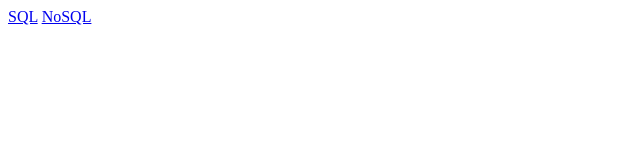
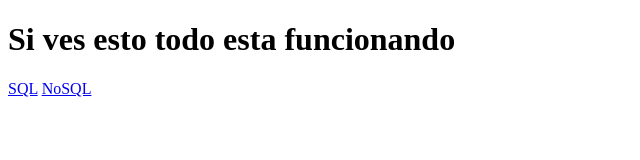
Before and after one commit to memin2522/Base_Parcial, a website: page views/index.html in a window 1280 px wide. Shown: the whole page, without its empty margins (0-640 px from the left). Drawn offline with Linux system fonts and the light colour scheme.

Commit message:
Fixed Index not founf

```diff
--- a/server.js
+++ b/server.js
@@ -7,6 +7,7 @@ const app = express();
 const port = 3000;
 
 app.use(express.json());
+app.use(express.static('views'));
 
 /** SQL: Ejemplo de inserción **/
 app.post('/example/sql', async (req, res) => {
--- a/index.html
+++ b/views/index.html
@@ -7,6 +7,7 @@
 </head>
 
 <body>
+    <h1>Si ves esto todo esta funcionando</h1>
     <a href="views/sql.html">SQL</a>
     <a href="views/nosql.html">NoSQL</a>
 </body>
```
